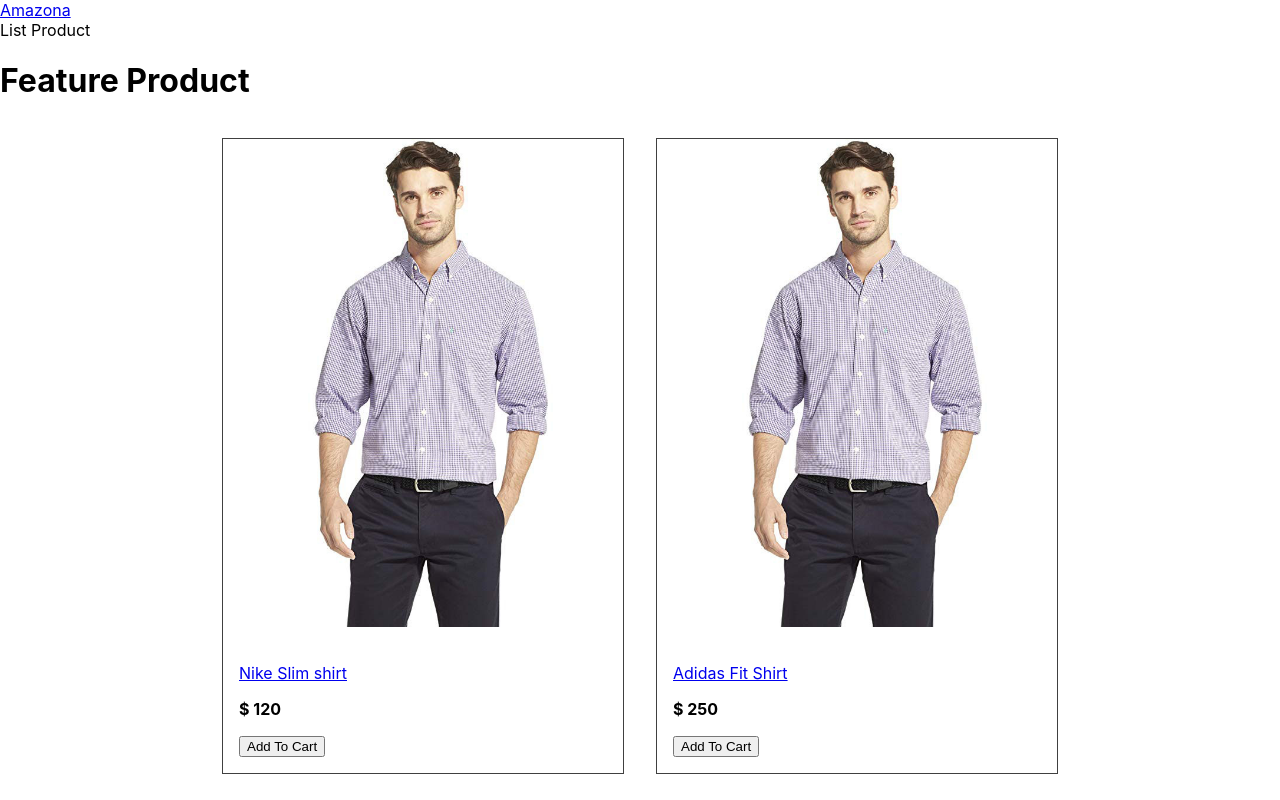
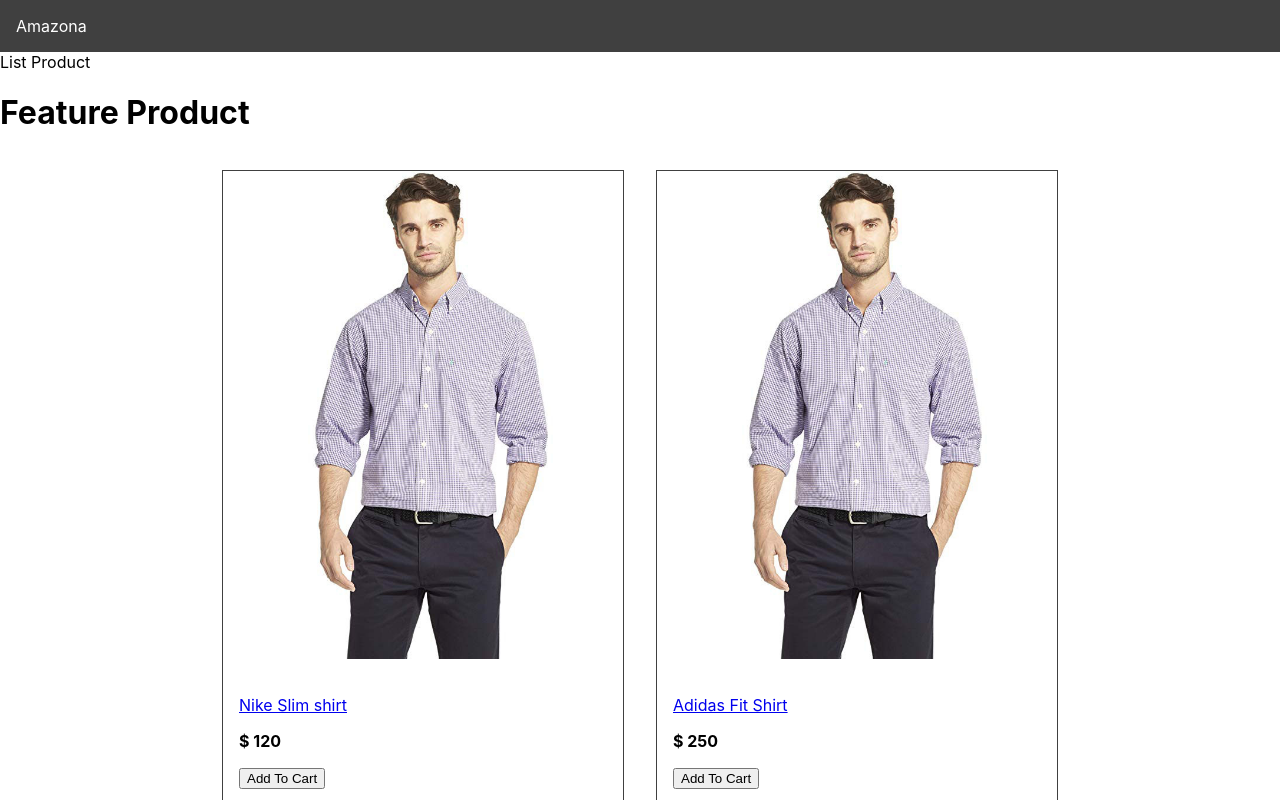
Before and after one commit to AliAlasmar/Mearn-Stack, a React (Create React App) app in the folder front_end/: page / in a window 1280 px wide. Shown: the top 800 px of the page. Built offline with nearby package versions, Linux system fonts and the light colour scheme.

Commit message:
add component to projext

```diff
--- a/front_end/package.json
+++ b/front_end/package.json
@@ -8,6 +8,7 @@
     "@testing-library/user-event": "^13.5.0",
     "react": "^18.2.0",
     "react-dom": "^18.2.0",
+    "react-router-dom": "^6.10.0",
     "react-scripts": "5.0.1",
     "web-vitals": "^2.1.4"
   },
--- a/front_end/src/App.js
+++ b/front_end/src/App.js
@@ -1,35 +1,21 @@
 import React from "react";
 import "./App.css";
-import data from "./Data/data";
+import { BrowserRouter as Router, Routes, Link, Route } from "react-router-dom";
+import HomeScreen from "./Screens/HomeScreen";
+import ProductScreen from "./Screens/ProductScreen";
 
 function App() {
   return (
-    <div>
-      <header>
-        <a href="#">Amazona</a>
+    <div className="">
+      <header className="header">
+        <Link to="/">Amazona</Link>
       </header>
 
       <main>
-        List Product
-        <h1>Feature Product</h1>
-        <div className="products">
-          {data.products.map((product) => (
-            <div className="product" key={product.slug}>
-              <a href={`/product/${product.slug}`}>
-                <img src={product.image} alt={product.name} />
-              </a>
-              <div className="product-info">
-                <a href={`/product/${product.slug}`}>
-                  <p>{product.name}</p>
-                </a>
-                <p>
-                  <strong>$ {product.price}</strong>
-                </p>
-                <button>Add To Cart</button>
-              </div>
-            </div>
-          ))}
-        </div>
+        <Routes>
+          <Route path="/" element={<HomeScreen />} />
+          <Route path="/product/:slug" element={<ProductScreen />} />
+        </Routes>
       </main>
     </div>
   );
--- /dev/null
+++ b/front_end/src/Screens/HomeScreen.js
@@ -0,0 +1,31 @@
+import React from 'react'
+import { Link } from 'react-router-dom'
+import data from '../Data/data'
+function HomeScreen() {
+    return (
+        <div>
+            List Product
+            <h1>Feature Product</h1>
+            <div className="products">
+                {data.products.map((product) => (
+                    <div className="product" key={product.slug}>
+                        <Link  to={`/product/${product.slug}`}>
+                            <img src={product.image} alt={product.name} />
+                        </Link >
+                        <div className="product-info">
+                            <Link  to={`/product/${product.slug}`}>
+                                <p>{product.name}</p>
+                            </Link >
+                            <p>
+                                <strong>$ {product.price}</strong>
+                            </p>
+                            <button>Add To Cart</button>
+                        </div>
+                    </div>
+                ))}
+            </div>
+        </div>
+    )
+}
+
+export default HomeScreen
--- /dev/null
+++ b/front_end/src/Screens/ProductScreen.js
@@ -0,0 +1,14 @@
+import React from 'react'
+import { useParams } from 'react-router'
+function ProductScreen() {
+
+    let {slug} = useParams()
+  return (
+
+    <div>
+      <h2>{slug}</h2>
+    </div>
+  )
+}
+
+export default ProductScreen
--- a/front_end/src/index.css
+++ b/front_end/src/index.css
@@ -5,6 +5,16 @@ body {
     sans-serif;
   -webkit-font-smoothing: antialiased;
   -moz-osx-font-smoothing: grayscale;
+}
+header{
+  background-color: #404040;
+  padding: 1rem;
+  text-decoration: none;
+  color: white;
+}
+header a{
+  text-decoration: none;
+  color: white;
 }
 .site-container {
   min-height: 100vh;
--- a/front_end/src/index.js
+++ b/front_end/src/index.js
@@ -3,11 +3,15 @@ import ReactDOM from 'react-dom/client';
 import './index.css';
 import App from './App';
 import reportWebVitals from './reportWebVitals';
+import { BrowserRouter as Router, Routes, Link, Route } from "react-router-dom";
 
 const root = ReactDOM.createRoot(document.getElementById('root'));
 root.render(
   <React.StrictMode>
+    <Router>
     <App />
+    </Router>
+
   </React.StrictMode>
 );
 
```
Also changed, not shown: 1 other file (tests, documents, lock files or other folders).
